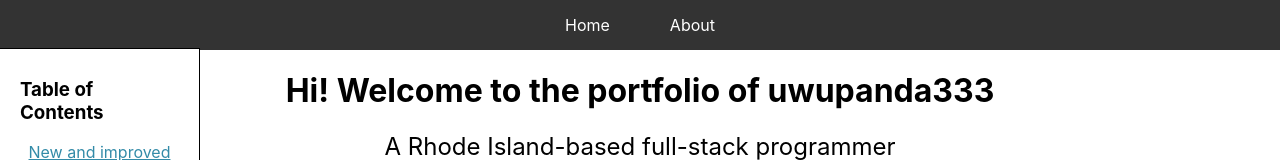
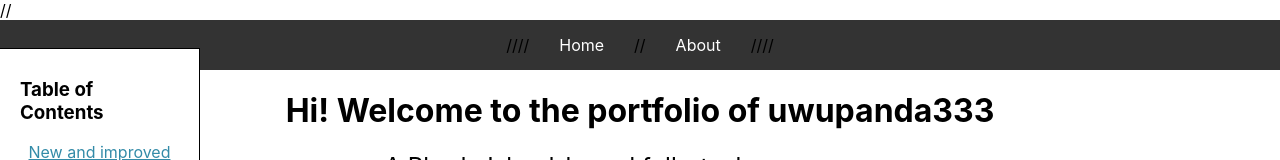
Before and after one commit to uwupanda333/final-portfolio, a React (Create React App) app: page / in a window 1280 px wide. Shown: the top 160 px of the page. Built offline with nearby package versions, Linux system fonts and the light colour scheme; the HTML template or start-up script is replaced by a standard one.

Commit message:
Update App.js

```diff
--- a/src/App.js
+++ b/src/App.js
@@ -158,12 +158,12 @@ function App() {
 
   return (
     <div>
-       <div id="navbar">
-        <ul>
-          <li><a href="/">Home</a></li>
-          <li><a href="about">About</a></li>
-        </ul>
-      </div>
+//        <div id="navbar">
+//         <ul>
+//           <li><a href="/">Home</a></li>
+//           <li><a href="about">About</a></li>
+//         </ul>
+//       </div>
       <h1 style={{ textAlign: 'center' }}>
         Hi! Welcome to the portfolio of uwupanda333
       </h1>
```
